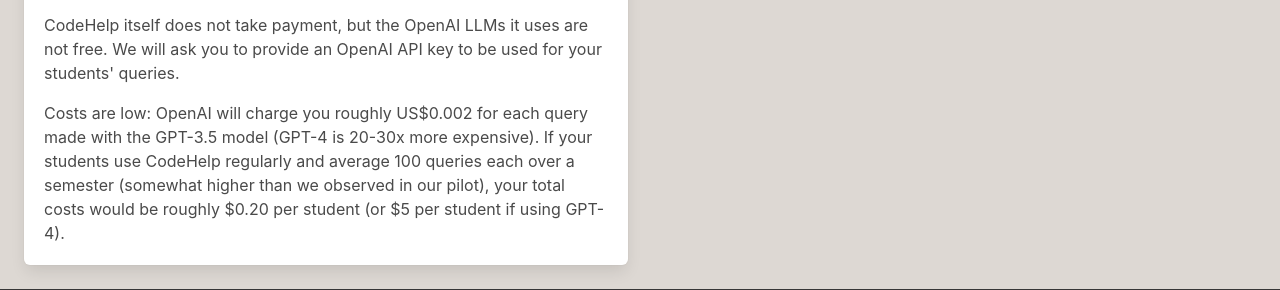
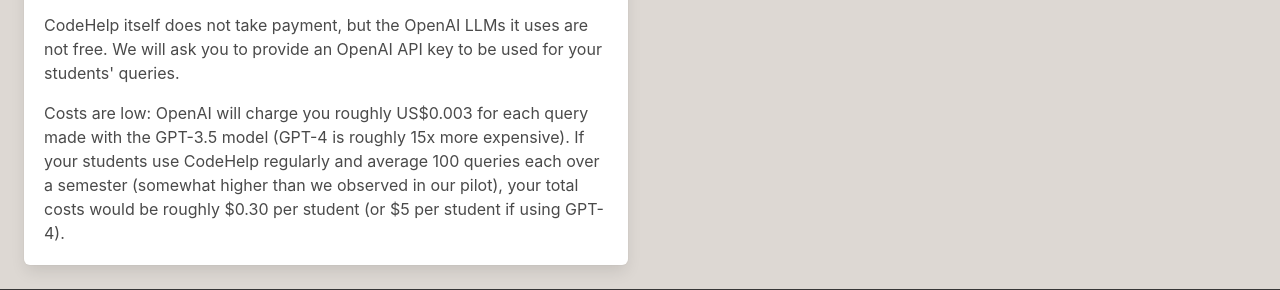
Before and after one commit to liffiton/Gen-Ed, a Python web app: template src/codehelp/templates/landing.html in a window 1280 px wide. Shown: the part 1302-1592 px from the top of the page. Run offline with Jinja, Linux system fonts and the light colour scheme; the template is opened without the code that fills it, so the values that code supplies are empty; some libraries are stand-ins or nearby versions.

Commit message:
Update pricing w/ slightly larger query/prompt sizes observed recently.

```diff
--- a/dev/sql/20230420_average_token_usage_per_query.sql
+++ b/dev/sql/20230420_average_token_usage_per_query.sql
@@ -11,5 +11,5 @@ SELECT
          AND queries.response_json NOT LIKE "%""]"  -- filter out lists w/ an error message at the end
 		 GROUP BY queries.id
 		 ORDER BY queries.id DESC
-		 LIMIT 2000
+		 LIMIT 2500
 	)
--- a/src/codehelp/templates/landing.html
+++ b/src/codehelp/templates/landing.html
@@ -56,7 +56,7 @@
           <p><a href="{{ url_for("docs.main") }}">The documentation</a> provides more details.</p>
           <h3>Pricing</h3>
           <p>CodeHelp itself does not take payment, but the OpenAI LLMs it uses are not free.  We will ask you to provide an OpenAI API key to be used for your students' queries.</p>
-          <p>Costs are low: OpenAI will charge you roughly US$0.002 for each query made with the GPT-3.5 model (GPT-4 is 20-30x more expensive).  If your students use CodeHelp regularly and average 100 queries each over a semester (somewhat higher than we observed in our pilot), your total costs would be roughly $0.20 per student (or $5 per student if using GPT-4).</p>
+          <p>Costs are low: OpenAI will charge you roughly US$0.003 for each query made with the GPT-3.5 model (GPT-4 is roughly 15x more expensive).  If your students use CodeHelp regularly and average 100 queries each over a semester (somewhat higher than we observed in our pilot), your total costs would be roughly $0.30 per student (or $5 per student if using GPT-4).</p>
         </div>
       </div>
       <div class="column is-half-desktop">
```
